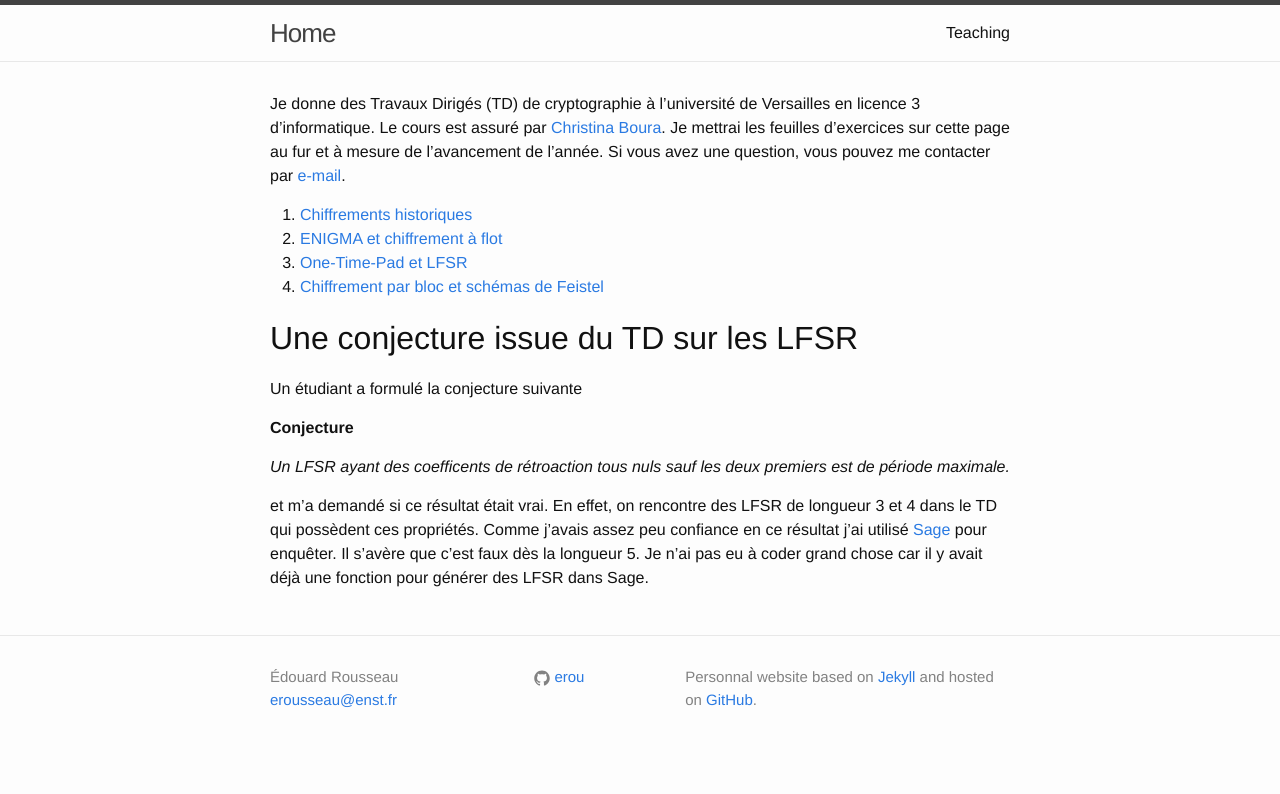
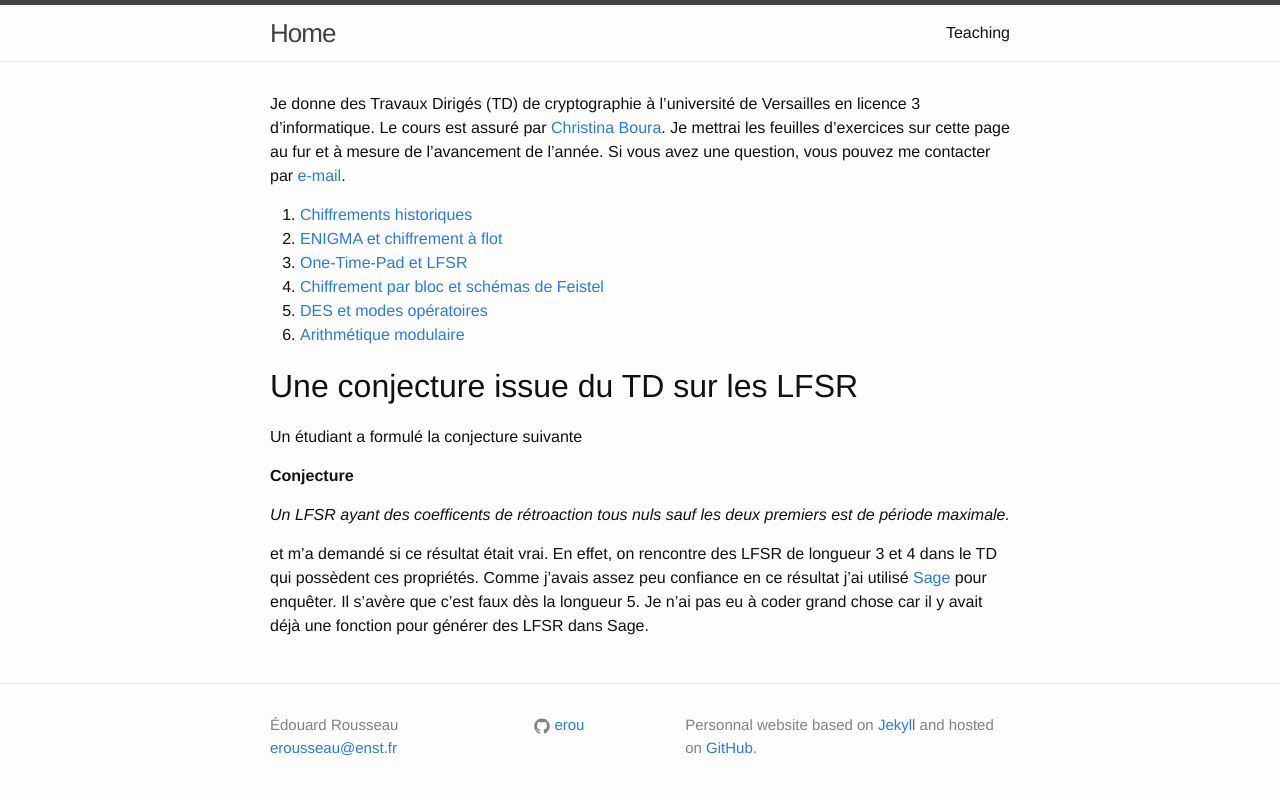
Before and after one commit to erou/erou.github.io, a Jekyll site: the page built from teaching/crypto-l3.md, in a window 1280 px wide. Shown: the top 794 px of the page. Built offline with Jekyll 4.4.1, drawn with Linux system fonts in a browser that asks for light colours.

Commit message:
New exercices in L#

```diff
--- a/teaching/crypto-l3.md
+++ b/teaching/crypto-l3.md
@@ -14,6 +14,8 @@ mesure de l'avancement de l'année. Si vous avez une question, vous pouvez me co
 2. [ENIGMA et chiffrement à flot](td2.pdf)
 3. [One-Time-Pad et LFSR](td3.pdf)
 4. [Chiffrement par bloc et schémas de Feistel](td4.pdf)
+5. [DES et modes opératoires](td5.pdf)
+6. [Arithmétique modulaire](td6.pdf)
 
 # Une conjecture issue du TD sur les LFSR
 
```
Also changed, not shown: 2 other files.
